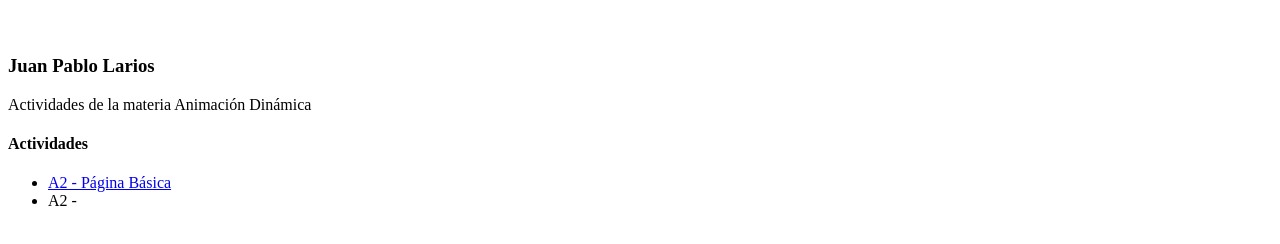
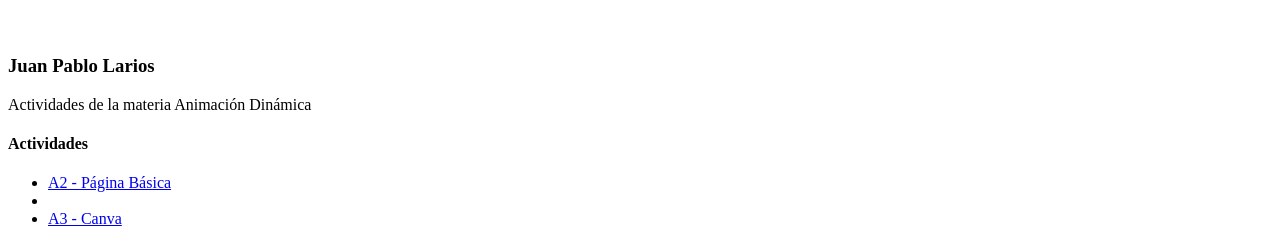
Before and after one commit to pablolarios163d-cpu/menu, a plain HTML site: page index.html in a window 1280 px wide. Shown: the part 802-1046 px from the top of the page. Drawn offline with Linux system fonts and the light colour scheme.

Commit message:
Update index.html

```diff
--- a/index.html
+++ b/index.html
@@ -23,7 +23,8 @@
 <ul class="list">
   <li><a href="
 https://pablolarios163d-cpu.github.io/AnimacionDinamica/">A2 - Página Básica</a></li>
-  <li>A2 -  </li>
+  <li>  <li><a href="
+https://pablolarios163d-cpu.github.io/canva/">A3 - Canva </a></li>  </li>
 </ul>
 
   </body>
```
